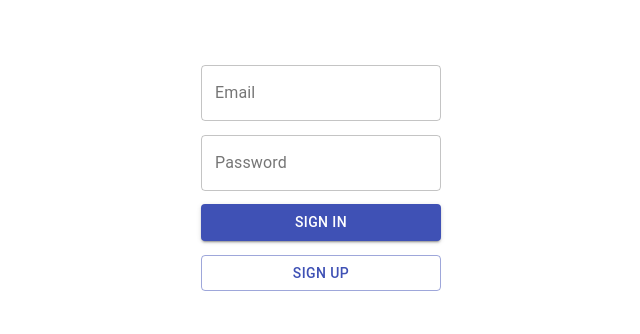
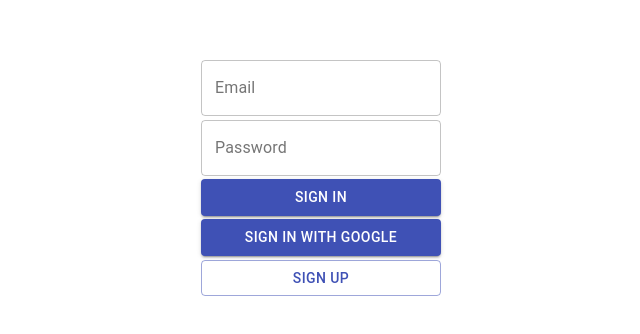
Before and after one commit to AprilPolubiec/firebase-demo, a React (Create React App) app: page / in a window 1280 px wide. Shown: the part 222-556 px from the top of the page, without its empty margins (319-959 px from the left). Built offline with nearby package versions, Linux system fonts and the light colour scheme; no server answers.

Commit message:
feat: can sign in with google

```diff
--- a/src/firebase.js
+++ b/src/firebase.js
@@ -12,6 +12,11 @@ const firebaseConfig = {
 };
 
 firebase.initializeApp(firebaseConfig)
+
+var google_provider = new firebase.auth.GoogleAuthProvider();
 export const auth = firebase.auth();
+export const signInWithGoogleProvider = () => {
+    return auth.signInWithPopup(google_provider)
+}
 
 export default firebase
--- a/src/pages/Landing.js
+++ b/src/pages/Landing.js
@@ -3,9 +3,8 @@ import React, { useState } from 'react'
 import Button from "@material-ui/core/Button"
 import TextField from '@material-ui/core/TextField';
 import Snackbar from '@material-ui/core/Snackbar';
-import MuiAlert from '@material-ui/lab/Alert';
 
-import { auth } from "../firebase"
+import { auth, signInWithGoogleProvider } from "../firebase"
 
 export default function Landing() {
     const [email, setEmail] = useState("");
@@ -28,7 +27,7 @@ export default function Landing() {
 
     const handleSignIn = () => {
         // TODO: make sure to enable this in firebase dash
-        return auth.signInWithEmailAndPassword(email, password).then(r=>console.log(r)).catch(e => setError(e.message))
+        return auth.signInWithEmailAndPassword(email, password).then(r => console.log(r)).catch(e => setError(e.message))
     }
 
     const handleSignUp = () => {
@@ -44,6 +43,9 @@ export default function Landing() {
                 <Button variant="contained" color="primary" onClick={handleSignIn}>
                     Sign In
                 </Button>
+                <Button variant="contained" color="primary" onClick={signInWithGoogleProvider}>
+                    Sign In with Google
+                </Button>
                 <Button variant="outlined" color="primary" onClick={handleSignUp}>
                     Sign Up
                 </Button>
```
